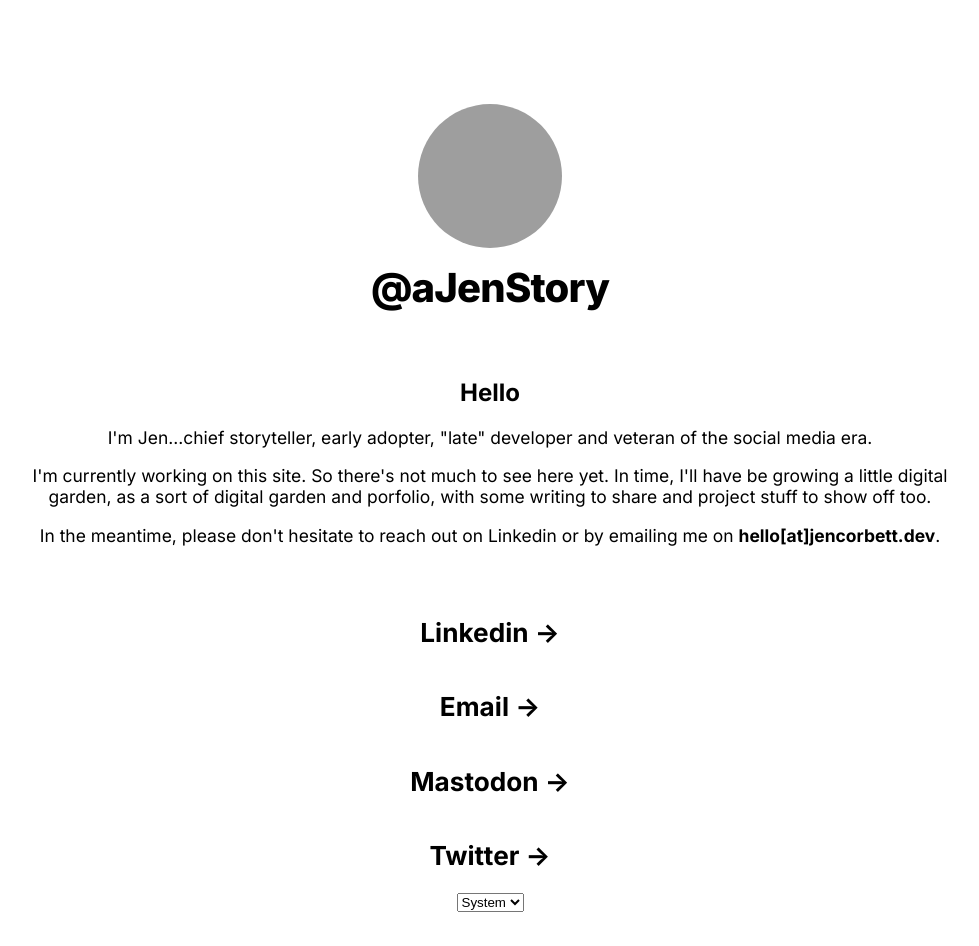
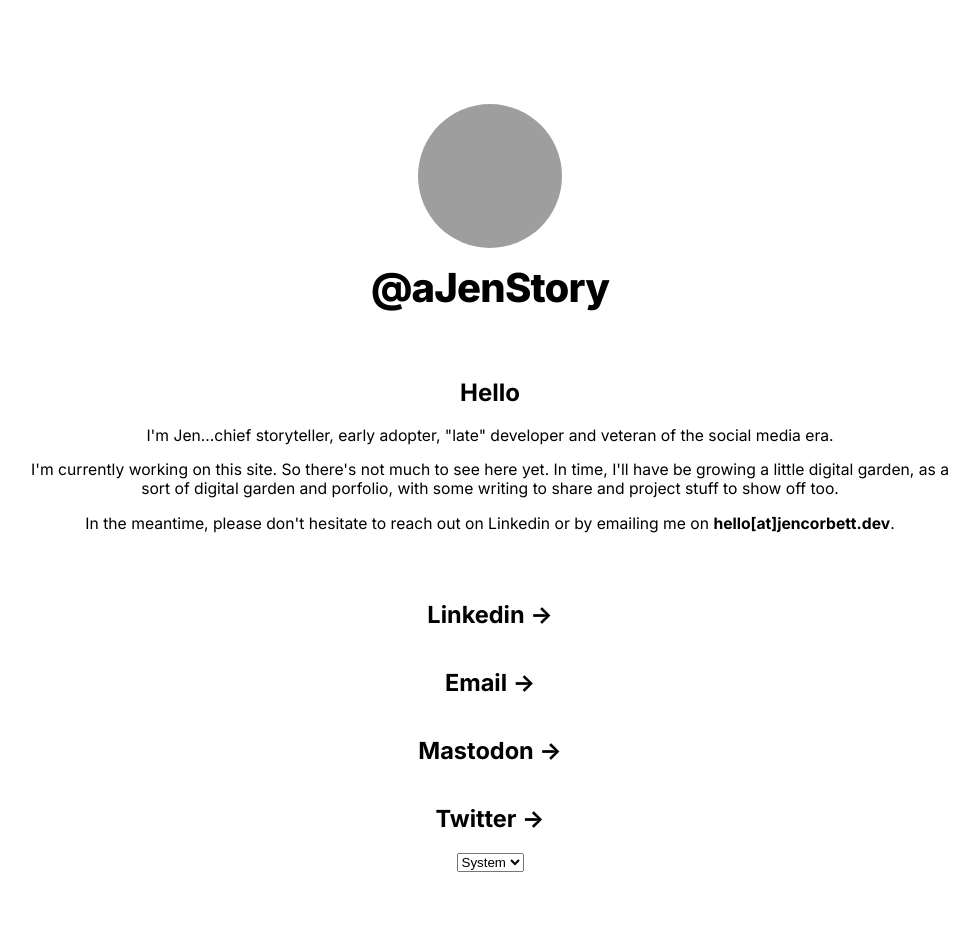
Before and after one commit to ajenstory/jencorbett.dev, a Next.js app in the folder app/: page / in a window 1280 px wide. Shown: the top 946 px of the page, without its empty margins (150-1129 px from the left). Built offline with nearby package versions, Linux system fonts and the light colour scheme; grey boxes are pictures that could not be loaded.

Commit message:
Adjust calc

```diff
--- a/app/styles/Home.module.css
+++ b/app/styles/Home.module.css
@@ -3,7 +3,7 @@
   flex-direction: column;
   justify-content: space-between;
   align-items: center;
-  font-size: calc(0.85rem + 0.3vw);
+  font-size: calc(0.90rem + 0.1vw);
   padding: 6rem;
   min-height: 100vh;
 }
```
